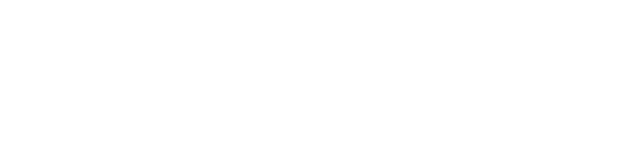
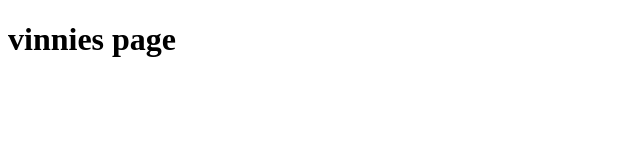
Before and after one commit to Vulcan-Logic/JWD, a plain HTML site: page index.html in a window 1280 px wide. Shown: the whole page, without its empty margins (0-640 px from the left). Drawn offline with Linux system fonts and the light colour scheme.

Commit message:
added my name to html file

```diff
--- a/index.html
+++ b/index.html
@@ -9,6 +9,7 @@
 </head>
 <body>
     <header>
+        <h1> vinnies page</h1>
     </header>
 
     <script src="js/app.js"></script>
```
